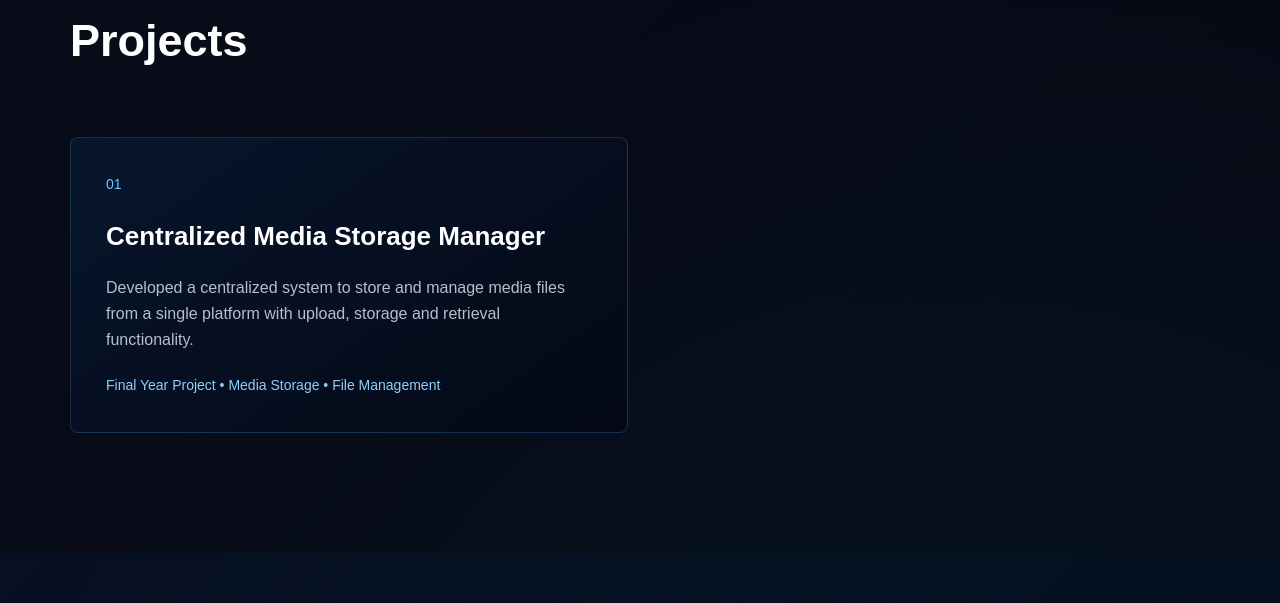
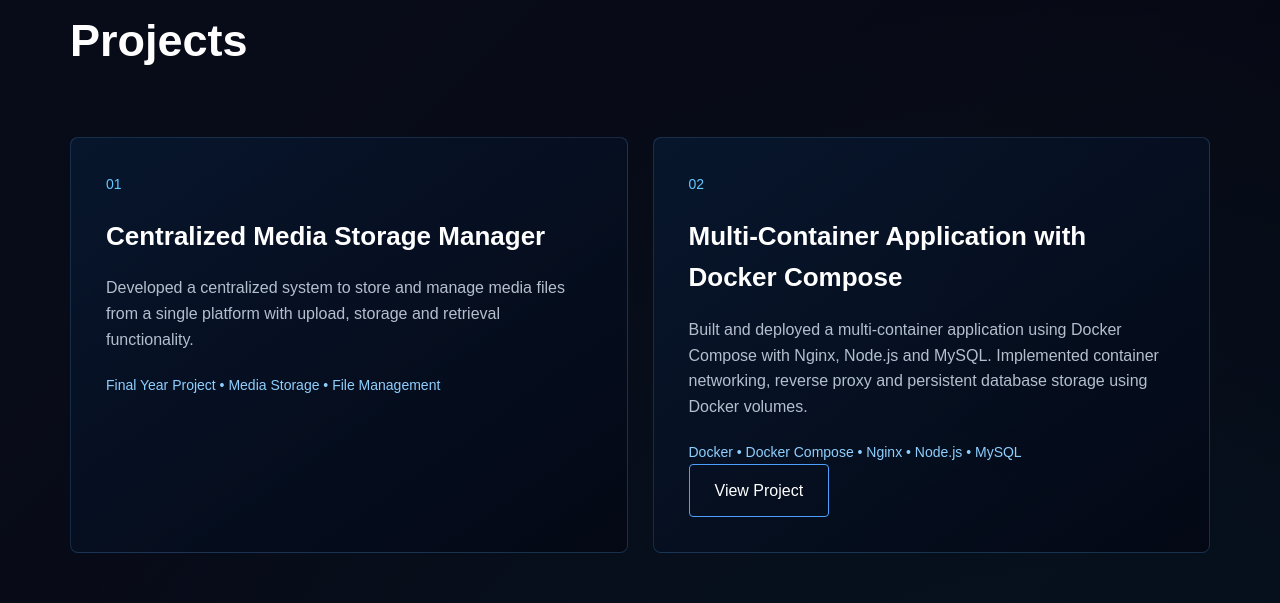
Before and after one commit to nadheemnadheem/nadheem-portfolio, a plain HTML site: page index.html in a window 1280 px wide. Shown: the part 2580-3183 px from the top of the page. Drawn offline with Linux system fonts and the light colour scheme.

Commit message:
Add multi-container Docker Compose project

```diff
--- a/index.html
+++ b/index.html
@@ -297,8 +297,6 @@
 
     </section>
 
-
-
     <!-- Projects -->
     <section id="projects" class="section">
 
@@ -314,7 +312,7 @@
 
         </div>
 
-	        <div class="projects-grid">
+        <div class="projects-grid">
 
             <!-- Final Year Project -->
 
@@ -340,10 +338,42 @@
 
             </div>
 
+
+            <!-- Multi-Container Docker Compose Project -->
+
+            <div class="project-card">
+
+                <span>
+                    02
+                </span>
+
+                <h3>
+                    Multi-Container Application with Docker Compose
+                </h3>
+
+                <p>
+                    Built and deployed a multi-container application
+                    using Docker Compose with Nginx, Node.js and MySQL.
+                    Implemented container networking, reverse proxy
+                    and persistent database storage using Docker volumes.
+                </p>
+
+                <div class="project-tools">
+                    Docker • Docker Compose • Nginx • Node.js • MySQL
+                </div>
+
+                <a href="https://github.com/nadheemnadheem/multi-container-app"
+                   target="_blank"
+                   rel="noopener noreferrer"
+                   class="btn">
+                    View Project
+                </a>
+
+            </div>
+
         </div>
 
     </section>
-
 
 
     <!-- Experience -->
```
